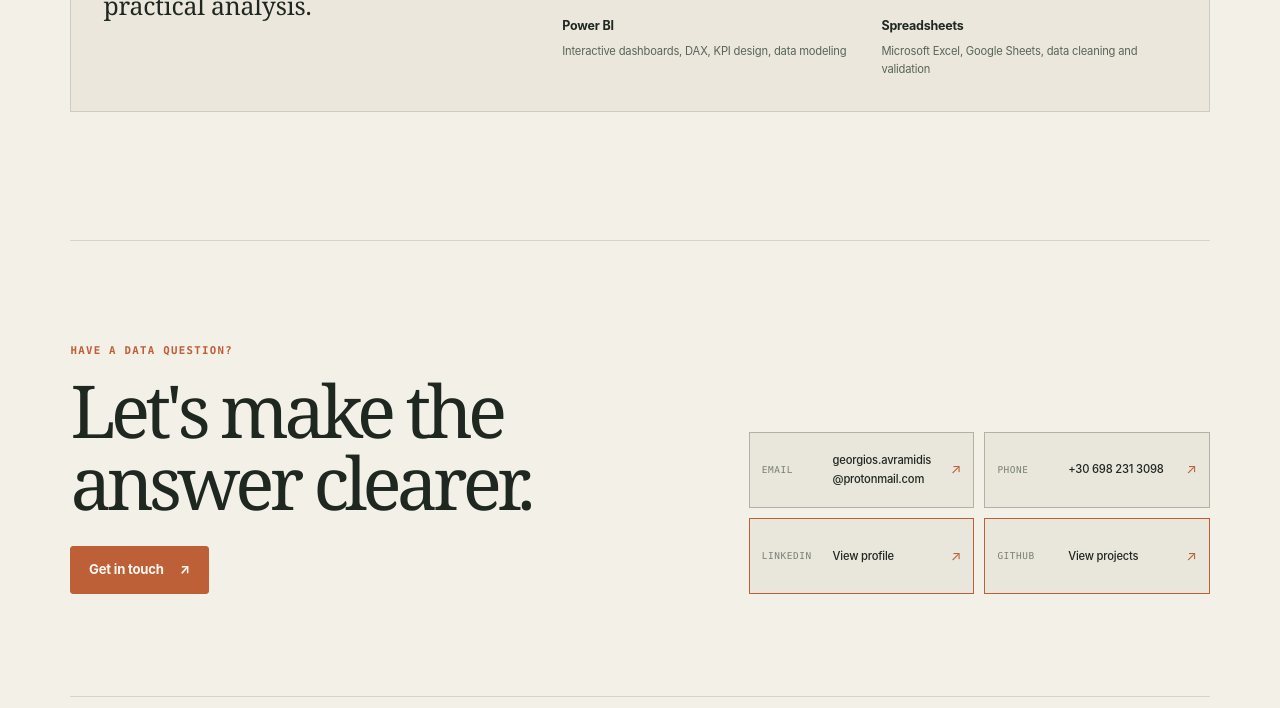
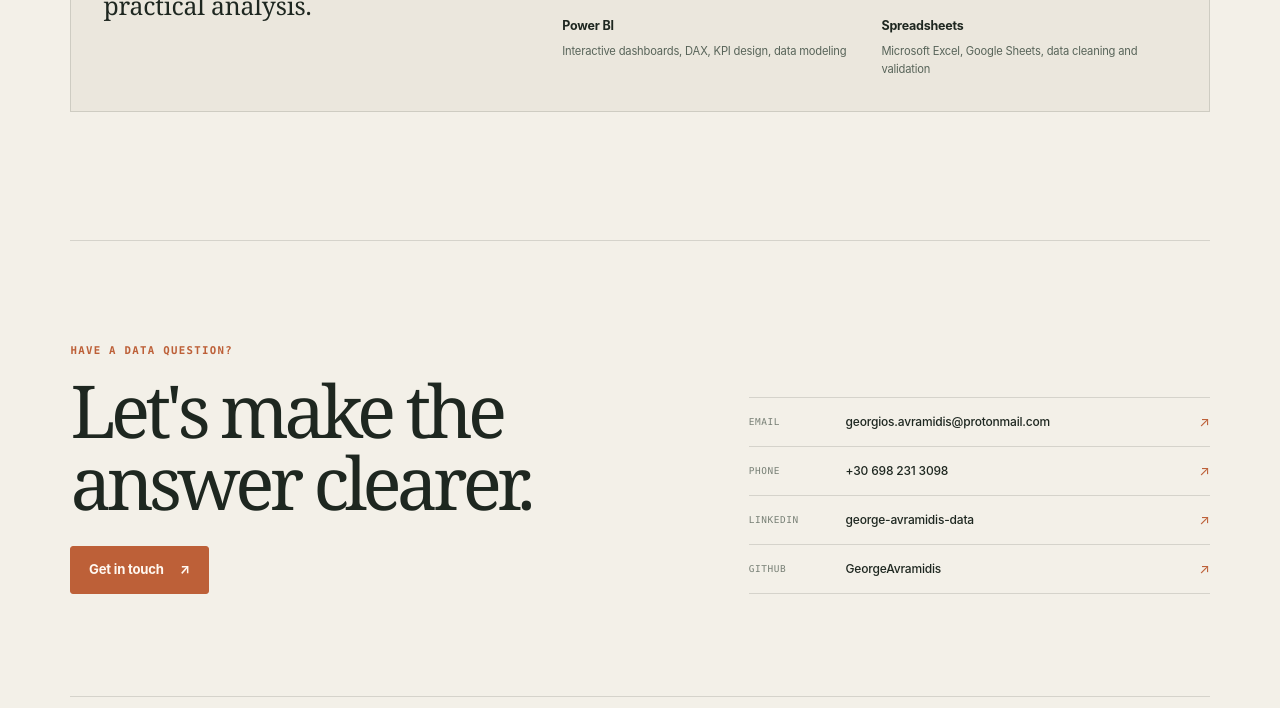
Before and after one commit to GeorgeAvramidis/georgeavramidis.github.io, a plain HTML site: page index.html in a window 1280 px wide. Shown: the part 4166-4874 px from the top of the page. Drawn offline with Linux system fonts and the light colour scheme.

Commit message:
Restore original contact section layout

```diff
--- a/index.html
+++ b/index.html
@@ -217,10 +217,10 @@
         <a class="button button-primary" href="mailto:georgios.avramidis@protonmail.com">Get in touch <span aria-hidden="true">↗</span></a>
       </div>
       <div class="contact-links reveal">
-        <a class="contact-action" href="mailto:georgios.avramidis@protonmail.com"><span>Email</span><strong>georgios.avramidis@protonmail.com</strong><span aria-hidden="true">↗</span></a>
-        <a class="contact-action" href="tel:+306982313098"><span>Phone</span><strong>+30 698 231 3098</strong><span aria-hidden="true">↗</span></a>
-        <a class="contact-action contact-social" href="https://www.linkedin.com/in/george-avramidis-data/" target="_blank" rel="noopener noreferrer"><span>LinkedIn</span><strong>View profile</strong><span aria-hidden="true">↗</span></a>
-        <a class="contact-action contact-social" href="https://github.com/GeorgeAvramidis" target="_blank" rel="noopener noreferrer"><span>GitHub</span><strong>View projects</strong><span aria-hidden="true">↗</span></a>
+        <a href="mailto:georgios.avramidis@protonmail.com"><span>Email</span><strong>georgios.avramidis@protonmail.com</strong><span aria-hidden="true">↗</span></a>
+        <a href="tel:+306982313098"><span>Phone</span><strong>+30 698 231 3098</strong><span aria-hidden="true">↗</span></a>
+        <a href="https://www.linkedin.com/in/george-avramidis-data/" target="_blank" rel="noopener noreferrer"><span>LinkedIn</span><strong>george-avramidis-data</strong><span aria-hidden="true">↗</span></a>
+        <a href="https://github.com/GeorgeAvramidis" target="_blank" rel="noopener noreferrer"><span>GitHub</span><strong>GeorgeAvramidis</strong><span aria-hidden="true">↗</span></a>
       </div>
     </section>
   </main>
--- a/styles.css
+++ b/styles.css
@@ -860,48 +860,36 @@ p {
 }
 
 .contact-links {
-  display: grid;
-  grid-template-columns: repeat(2, minmax(0, 1fr));
-  gap: 0.65rem;
   align-self: end;
 }
 
-.contact-links .contact-action {
-  display: grid;
-  min-height: 76px;
-  grid-template-columns: 62px minmax(0, 1fr) auto;
-  gap: 0.55rem;
+.contact-links a {
+  display: grid;
+  grid-template-columns: 84px 1fr auto;
+  gap: 0.8rem;
   align-items: center;
-  padding: 0.75rem;
-  border: 1px solid var(--line-strong);
-  background: var(--surface);
-  transition: border-color 150ms ease, background-color 150ms ease, transform 150ms ease;
-}
-
-.contact-links .contact-action:hover {
-  transform: translateY(-2px);
-  border-color: var(--accent);
-  background: var(--surface-hover);
-}
-
-.contact-links .contact-social {
-  border-color: var(--accent);
-}
-
-.contact-links .contact-action > span:first-child {
+  padding: 0.8rem 0;
+  border-bottom: 1px solid var(--line);
+}
+
+.contact-links a:first-child {
+  border-top: 1px solid var(--line);
+}
+
+.contact-links a > span:first-child {
   color: var(--quiet);
   font: 0.59rem/1.4 var(--mono);
   letter-spacing: 0.06em;
   text-transform: uppercase;
 }
 
-.contact-links .contact-action strong {
+.contact-links strong {
   overflow-wrap: anywhere;
-  font-size: 0.7rem;
+  font-size: 0.75rem;
   font-weight: 550;
 }
 
-.contact-links .contact-action > span:last-child {
+.contact-links a > span:last-child {
   color: var(--accent);
   font-size: 0.85rem;
 }
@@ -1614,14 +1602,9 @@ p {
     padding-inline: 1rem;
   }
 
-  .contact-links {
-    grid-template-columns: 1fr;
-  }
-
-  .contact-links .contact-action {
-    min-height: 68px;
-    grid-template-columns: 72px minmax(0, 1fr) auto;
-    gap: 0.55rem;
+  .contact-links a {
+    grid-template-columns: 66px 1fr auto;
+    gap: 0.5rem;
   }
 
   .site-footer {
```
